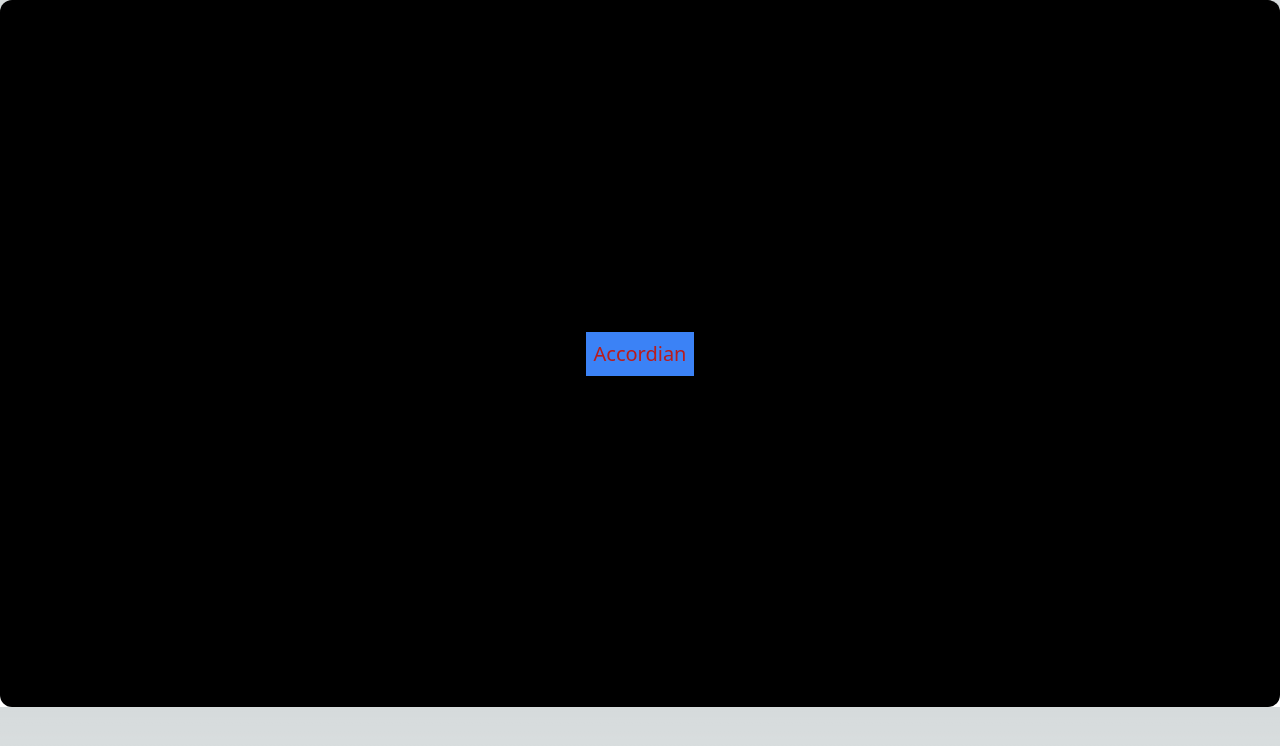
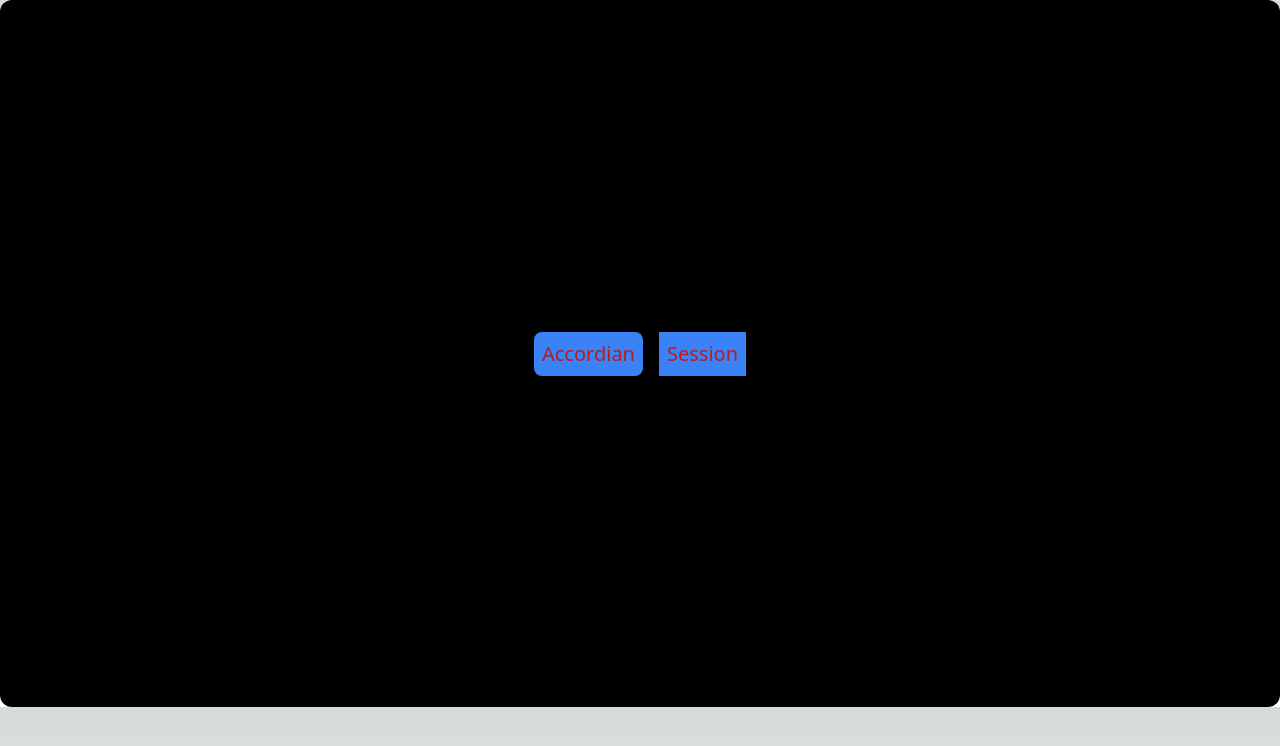
Before and after one commit to Pranai-1/practice-frontend, a Next.js app: page / in a window 1280 px wide. Shown: the top 746 px of the page. Built offline with nearby package versions, Linux system fonts and the light colour scheme.

Commit message:
Accordian

```diff
--- a/src/pages/index.tsx
+++ b/src/pages/index.tsx
@@ -4,7 +4,8 @@ export default function Home() {
   const router=useRouter()
   return (
 <div className="h-[707px] w-full bg-black p-2 flex justify-center items-center rounded-xl">
-<p className="h-max w-max p-2 m-2 bg-blue-500 text-red-700 font-medium text-xl cursor-pointer" onClick={()=>router.push("/Accordian")}>Accordian</p>
+<p className="h-max w-max p-2 m-2 bg-blue-500 text-red-700 font-medium text-xl rounded-lg cursor-pointer" onClick={()=>router.push("/Accordian")}>Accordian</p>
+<p className="h-max w-max p-2 m-2 bg-blue-500 text-red-700 font-medium text-xl cursor-pointer" onClick={()=>router.push("/Session")}>Session</p>
 </div>
 
   )
```
